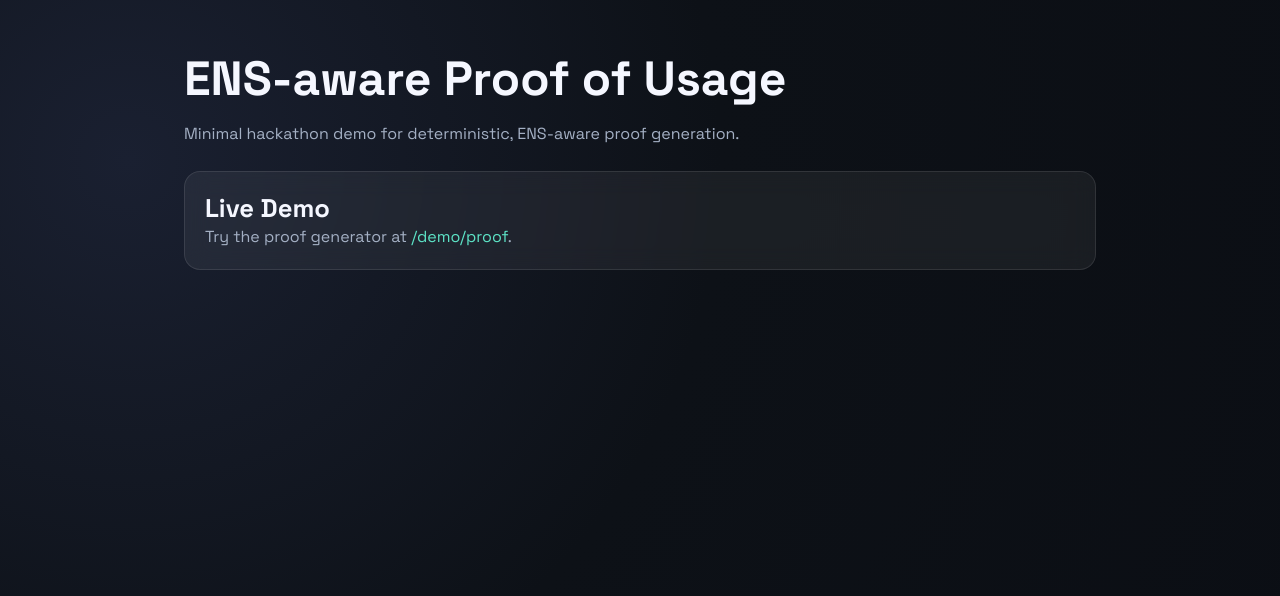
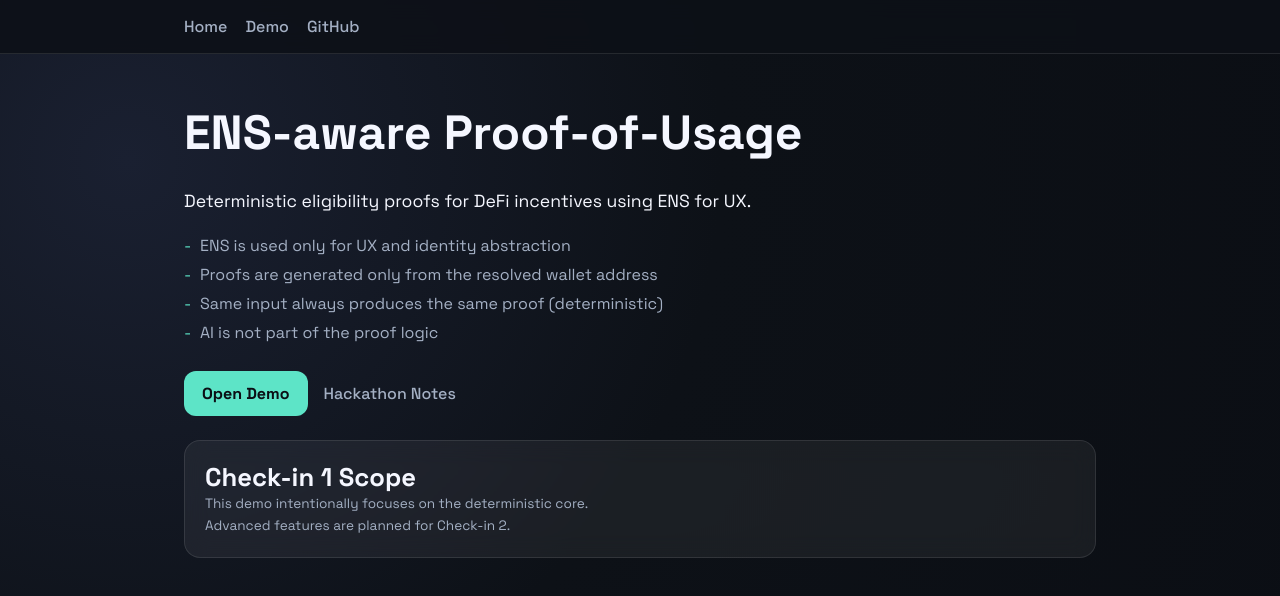
Before and after one commit to Uski359/ens-proof-of-usage-hackathon, a Next.js app in the folder apps/web/: page / in a window 1280 px wide. Shown: the top 596 px of the page. Built offline with nearby package versions, Linux system fonts and the light colour scheme.

Commit message:
feat(web): improve landing page and navigation to demo

```diff
--- /dev/null
+++ b/apps/web/app/components/NavBar.tsx
@@ -0,0 +1,26 @@
+import Link from "next/link";
+
+export default function NavBar() {
+  return (
+    <header className="nav">
+      <div className="nav-inner">
+        <div className="nav-links">
+          <Link className="nav-link" href="/">
+            Home
+          </Link>
+          <Link className="nav-link" href="/demo/proof">
+            Demo
+          </Link>
+          <a
+            className="nav-link"
+            href="https://github.com/<owner>/<repo>"
+            target="_blank"
+            rel="noreferrer"
+          >
+            GitHub
+          </a>
+        </div>
+      </div>
+    </header>
+  );
+}
--- a/apps/web/app/globals.css
+++ b/apps/web/app/globals.css
@@ -54,6 +54,98 @@
 a {
   color: var(--accent);
   text-decoration: none;
+}
+
+.nav {
+  border-bottom: 1px solid var(--border);
+  background: rgba(13, 17, 23, 0.88);
+  backdrop-filter: blur(10px);
+}
+
+.nav-inner {
+  max-width: 960px;
+  margin: 0 auto;
+  padding: 16px 24px;
+  display: flex;
+  align-items: center;
+  justify-content: space-between;
+}
+
+.nav-links {
+  display: flex;
+  gap: 18px;
+  align-items: center;
+}
+
+.nav-link {
+  color: var(--muted);
+  font-weight: 500;
+}
+
+.nav-link:hover {
+  color: var(--text);
+}
+
+.hero {
+  display: grid;
+  gap: 12px;
+}
+
+.lead {
+  color: var(--text);
+  font-size: 1.1rem;
+}
+
+.bullet-list {
+  list-style: none;
+  display: grid;
+  gap: 8px;
+  margin-top: 8px;
+}
+
+.bullet-list li {
+  position: relative;
+  padding-left: 16px;
+  color: var(--muted);
+}
+
+.bullet-list li::before {
+  content: "-";
+  position: absolute;
+  left: 0;
+  color: var(--accent);
+}
+
+.cta-row {
+  display: flex;
+  flex-wrap: wrap;
+  gap: 16px;
+  align-items: center;
+  margin-top: 16px;
+}
+
+.btn-primary {
+  background: var(--accent);
+  color: #0b0e14;
+  border-radius: 12px;
+  padding: 12px 18px;
+  font-weight: 600;
+  display: inline-flex;
+  align-items: center;
+  gap: 8px;
+}
+
+.link-secondary {
+  color: var(--muted);
+  font-weight: 500;
+}
+
+.link-secondary:hover {
+  color: var(--text);
+}
+
+.back-link {
+  width: fit-content;
 }
 
 .card {
--- a/apps/web/app/layout.tsx
+++ b/apps/web/app/layout.tsx
@@ -1,5 +1,6 @@
 import "./globals.css";
 import { Space_Grotesk } from "next/font/google";
+import NavBar from "./components/NavBar";
 
 const spaceGrotesk = Space_Grotesk({
   subsets: ["latin"],
@@ -19,7 +20,10 @@
   return (
     <html lang="en" className={spaceGrotesk.className}>
       <body>
-        <div className="page">{children}</div>
+        <div className="page">
+          <NavBar />
+          {children}
+        </div>
       </body>
     </html>
   );
--- a/apps/web/app/page.tsx
+++ b/apps/web/app/page.tsx
@@ -1,18 +1,41 @@
 export default function Home() {
   return (
     <main>
-      <h1>ENS-aware Proof of Usage</h1>
-      <p>
-        Minimal hackathon demo for deterministic, ENS-aware proof generation.
-      </p>
-      <div className="section">
+      <section className="hero">
+        <h1>ENS-aware Proof-of-Usage</h1>
+        <p className="lead">
+          Deterministic eligibility proofs for DeFi incentives using ENS for UX.
+        </p>
+        <ul className="bullet-list">
+          <li>ENS is used only for UX and identity abstraction</li>
+          <li>Proofs are generated only from the resolved wallet address</li>
+          <li>Same input always produces the same proof (deterministic)</li>
+          <li>AI is not part of the proof logic</li>
+        </ul>
+        <div className="cta-row">
+          <a className="btn-primary" href="/demo/proof">
+            Open Demo
+          </a>
+          <a
+            className="link-secondary"
+            href="https://github.com/<owner>/<repo>/blob/main/HACKATHON.md"
+            target="_blank"
+            rel="noreferrer"
+          >
+            Hackathon Notes
+          </a>
+        </div>
+      </section>
+      <section className="section">
         <div className="card">
-          <h2>Live Demo</h2>
-          <p>
-            Try the proof generator at <a href="/demo/proof">/demo/proof</a>.
+          <h2>Check-in 1 Scope</h2>
+          <p className="subtle">
+            This demo intentionally focuses on the deterministic core.
+            <br />
+            Advanced features are planned for Check-in 2.
           </p>
         </div>
-      </div>
+      </section>
     </main>
   );
 }
```
Also changed, not shown: apps/web/app/demo/proof/page.tsx (+33 -11 lines).
